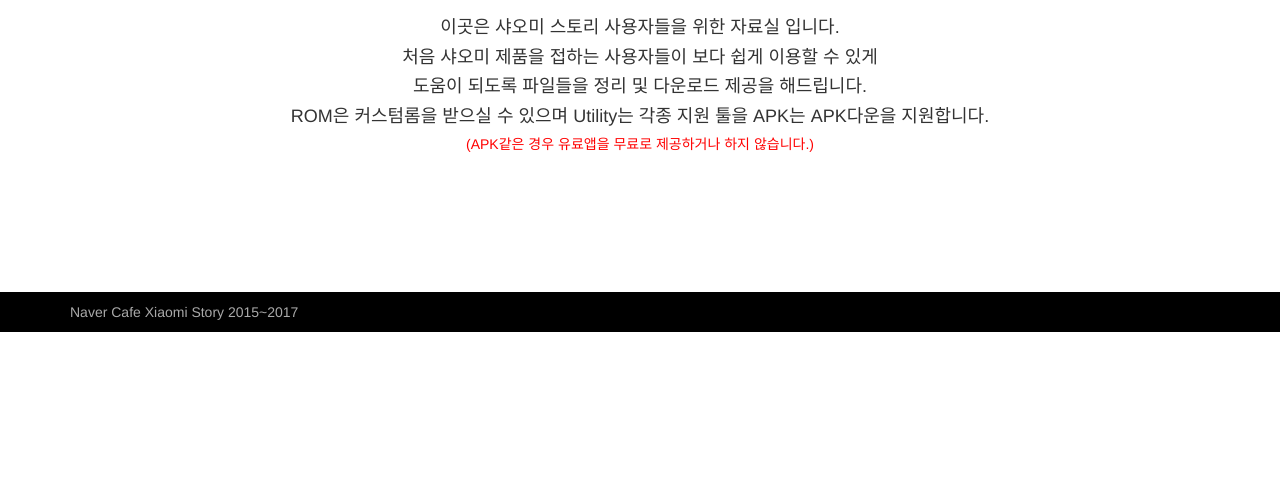
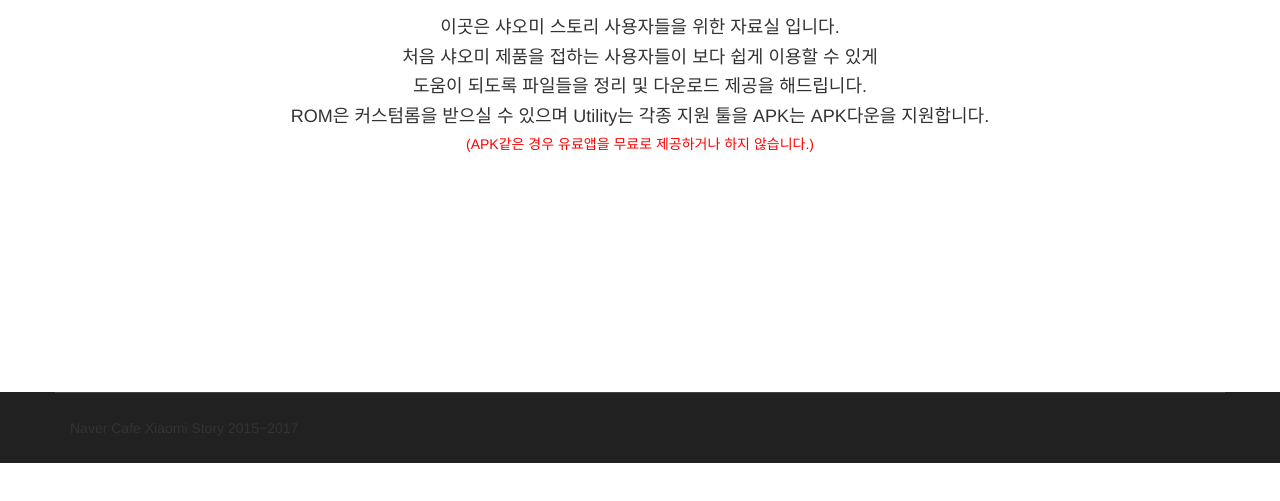
Before and after one commit to iJailbrea5k/iJailbrea5k.github.io, a plain HTML site: page index.html in a window 1280 px wide. Shown: the part 251-752 px from the top of the page. Drawn offline with nearby package versions, Linux system fonts and the light colour scheme.

Commit message:
Xiaomi Story File Document

```diff
--- a/index.html
+++ b/index.html
@@ -126,9 +126,9 @@
         </table>
     </article>
 
-    <footer>
+    <div class="footer footer-bottom" id="test">
         <div class="container">Naver Cafe Xiaomi Story 2015~2017</div>
-    </footer>
+    </div>
 </body>
 
 </html>
--- a/main.css
+++ b/main.css
@@ -7,7 +7,7 @@
 html,body{
     height: 100%;
     margin: 0;
-    padding: 0;
+    padding: 0px;
 }
 
 header{
@@ -44,14 +44,6 @@ header{
     text-align: center;
 }
 
-footer{
-    background-color:black;
-
-    width:100%;
-    padding: 10px;
-    color:darkgray;
-}
-
 #elppa{
     text-align: right;
 }
```
